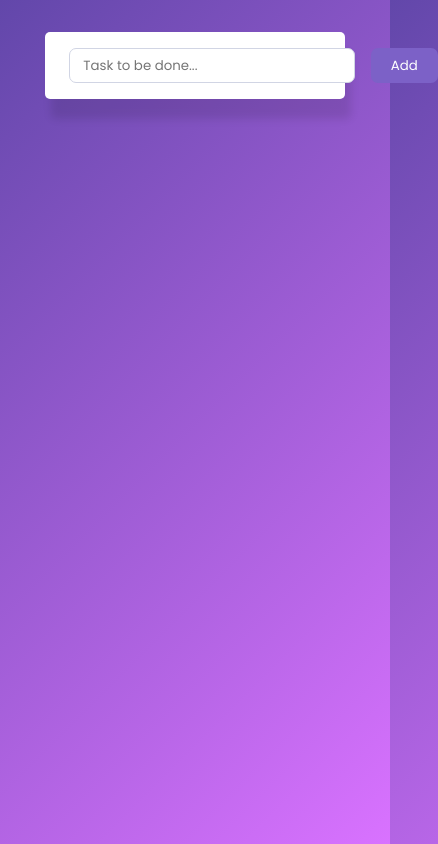
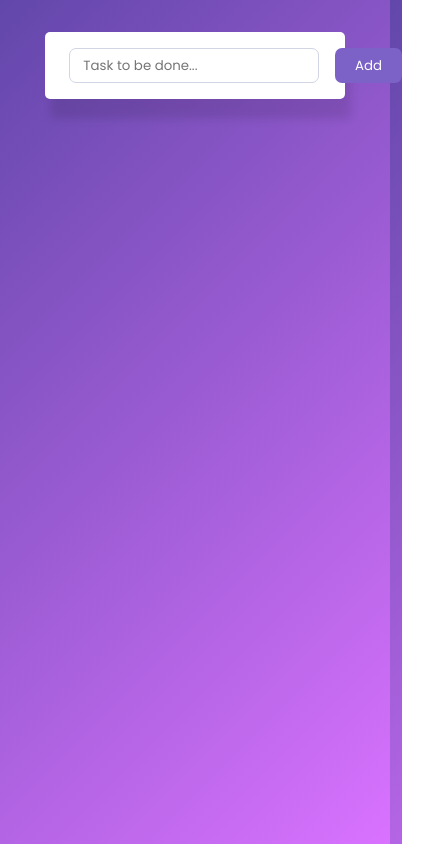
Before and after one commit to Plexifycode/To-do-list-app, a plain HTML site: page index.html in a window 390 px wide. Shown: the whole page, 438 px wide, since content can reach past the window. Drawn offline with nearby package versions, Linux system fonts and the light colour scheme.

Commit message:
Update style.css

```diff
--- a/style.css
+++ b/style.css
@@ -144,6 +144,10 @@ body {
     gap: 1em;
   }
 
+  .enter-task input {
+    width: 250px;
+  }
+
   .tasks-container {
     width: 300px;
   }
```
